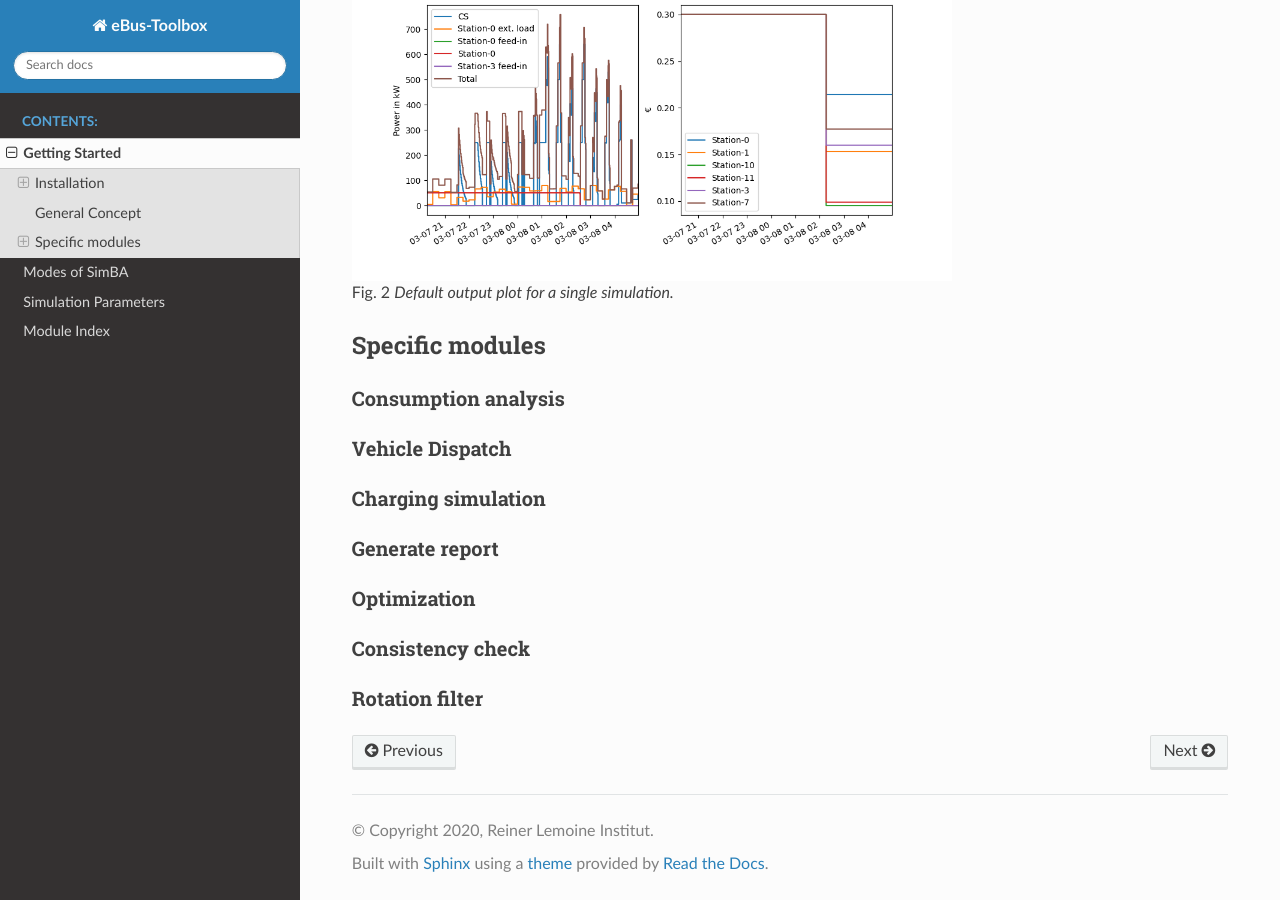
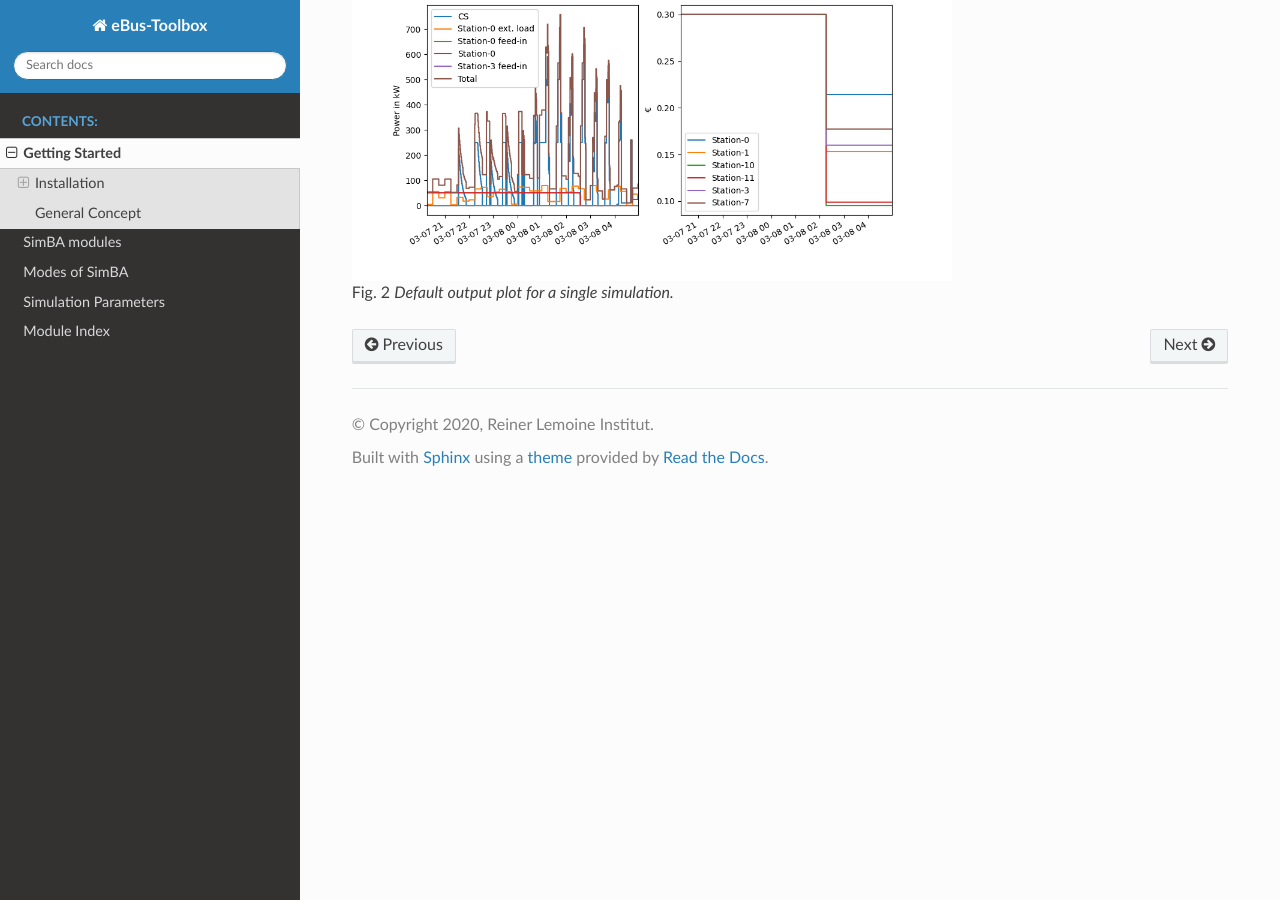
Before and after one commit to rl-institut/SimBA, a Sphinx documentation site: the page built from docs/source/getting_started.rst, in a window 1280 px wide and 900 px high, scrolled down 2812 px. Built offline with Sphinx 7.4.7 and the Read the Docs theme 2.0.0, drawn with Linux system fonts in a browser that asks for light colours.

Commit message:
add simba_modules to rtd

```diff
--- a/docs/source/getting_started.rst
+++ b/docs/source/getting_started.rst
@@ -67,34 +67,3 @@ In case an optimization is carried out, the results are then analyzed, the optim
     :width: 600
 
     Default output plot for a single simulation.
-
-Specific modules
-----------------
-
-Consumption analysis
-####################
-
-.. _vehicle_dispatch:
-
-Vehicle Dispatch
-################
-
-Charging simulation
-###################
-
-Generate report
-###############
-
-Optimization
-############
-
-.. _consistency_check:
-
-Consistency check
-#################
-
-
-.. _rotation_filter:
-
-Rotation filter
-###############
--- a/docs/source/index.rst
+++ b/docs/source/index.rst
@@ -18,6 +18,7 @@
    :caption: Contents:
 
    getting_started
+   simba_modules
    modes
    simulation_parameters
    modindex
--- a/docs/source/modules.rst
+++ b/docs/source/modules.rst
@@ -1,3 +1,5 @@
+:orphan:
+
 ebus_toolbox
 ============
 
```
Also changed, not shown: docs/source/simba_modules.rst (added, +35 -0 lines), 1 other file.
